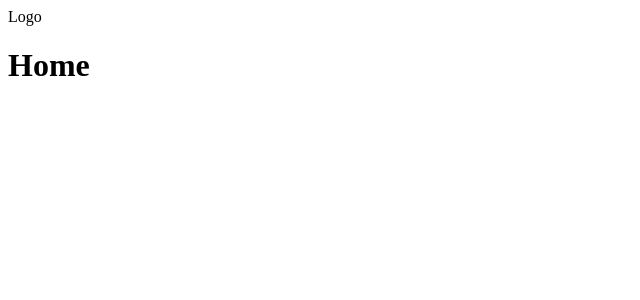
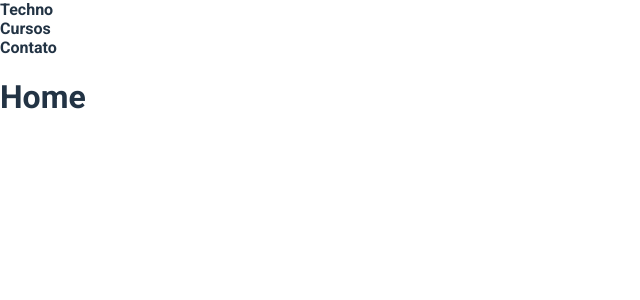
Before and after one commit to everton-roliveira/techno-cursos, a Vue app: page / in a window 1280 px wide. Shown: the top 300 px of the page, without its empty margins (0-640 px from the left). Built offline with nearby package versions, Linux system fonts and the light colour scheme.

Commit message:
style: adicionado scss lib z-index inicial

```diff
--- a/src/App.vue
+++ b/src/App.vue
@@ -15,4 +15,21 @@ export default {
 };
 </script>
 <style lang="scss">
+body {
+  margin: 0;
+  padding: 0;
+  font-family: "Roboto", Helvetica, Arial, sans-serif;
+  color: #234;
+}
+ul {
+  list-style: none;
+  padding: 0;
+  margin: 0;
+}
+
+a {
+  font-weight: bold;
+  text-decoration: none;
+  color: #234;
+}
 </style>
--- /dev/null
+++ b/src/assets/scss/abstract/abstract.scss
@@ -0,0 +1,4 @@
+@import "colors";
+@import "radius";
+@import "shadow";
+@import "z-index";
--- /dev/null
+++ b/src/assets/scss/style.scss
@@ -0,0 +1,2 @@
+@import "abstract/abstract";
+@import "base/base";
--- a/src/components/TheHeader.vue
+++ b/src/components/TheHeader.vue
@@ -1,5 +1,19 @@
 <template>
-  <header>Logo</header>
+  <header>
+    <nav>
+      <div class="brand">
+        <router-link to="/">Techno</router-link>
+      </div>
+      <ul>
+        <li>
+          <router-link to="/cursos">Cursos</router-link>
+        </li>
+        <li>
+          <router-link to="/contato">Contato</router-link>
+        </li>
+      </ul>
+    </nav>
+  </header>
 </template>
 
 <script>
```
Also changed, not shown: src/assets/scss/abstract/_z-index.scss (added, +21 -0 lines).
